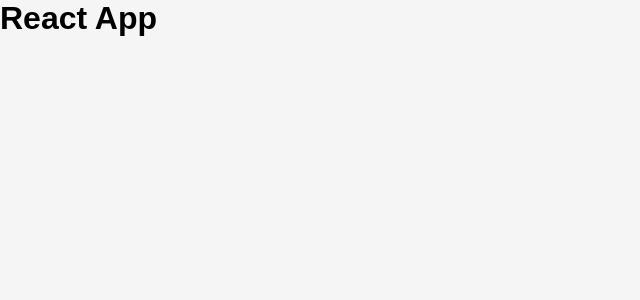
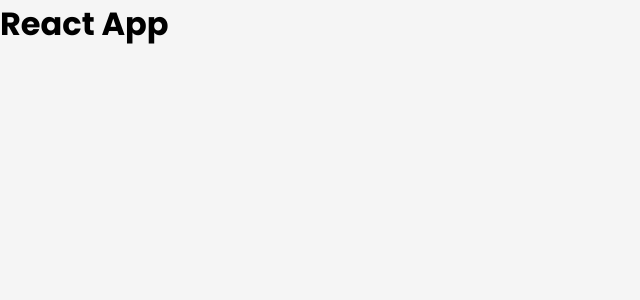
Before and after one commit to EshanTrivedi21/Todo-Typescript, a React (Create React App) app: page / in a window 1280 px wide. Shown: the top 300 px of the page, without its empty margins (0-640 px from the left). Built offline with nearby package versions, Linux system fonts and the light colour scheme; the HTML template or start-up script is replaced by a standard one.

Commit message:
feat: index.css

```diff
--- a/src/index.css
+++ b/src/index.css
@@ -1,3 +1,5 @@
+@import url('https://fonts.googleapis.com/css2?family=Poppins:wght@300;400;500;700&display=swap');
+
 * {
   margin: 0;
   padding: 0;
```
